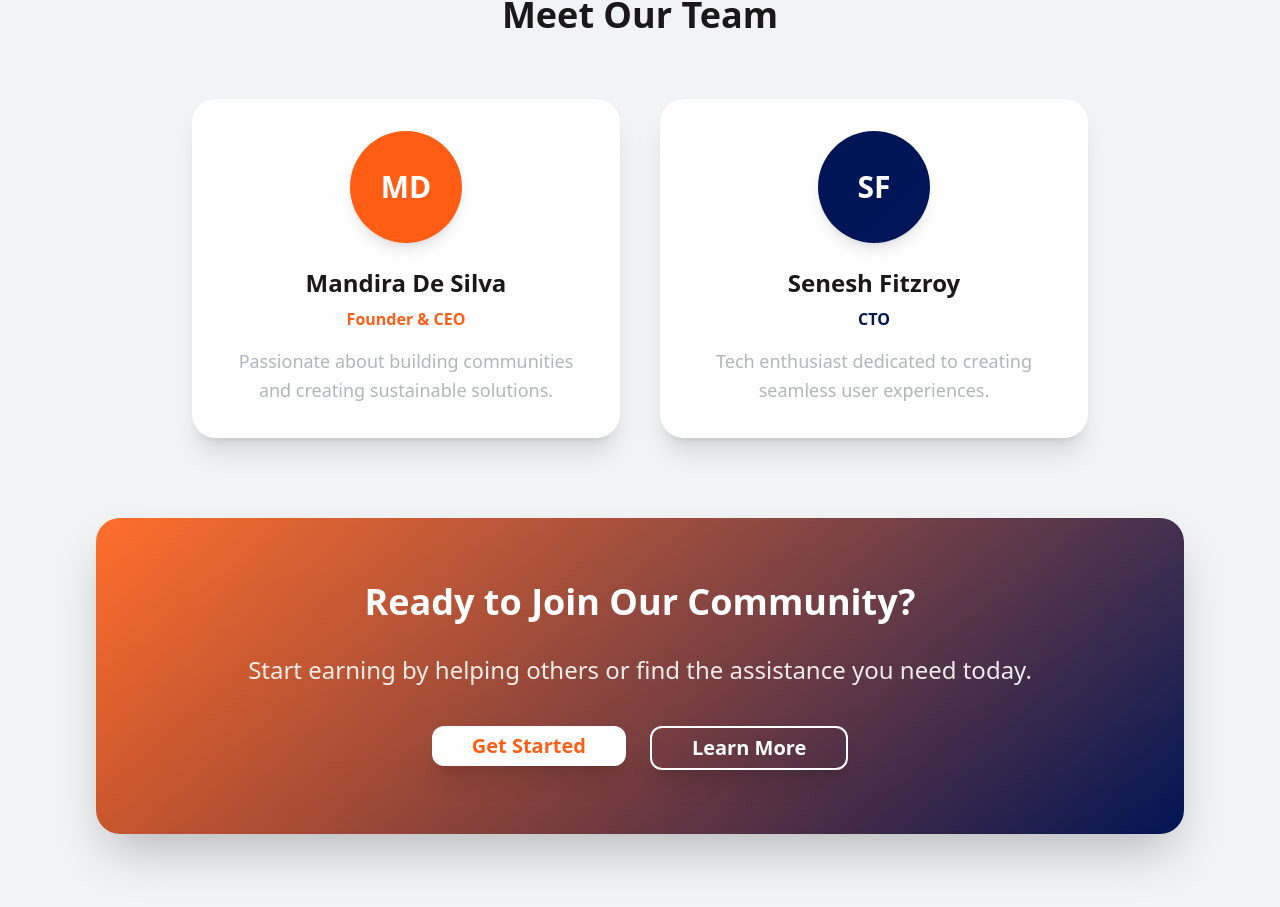
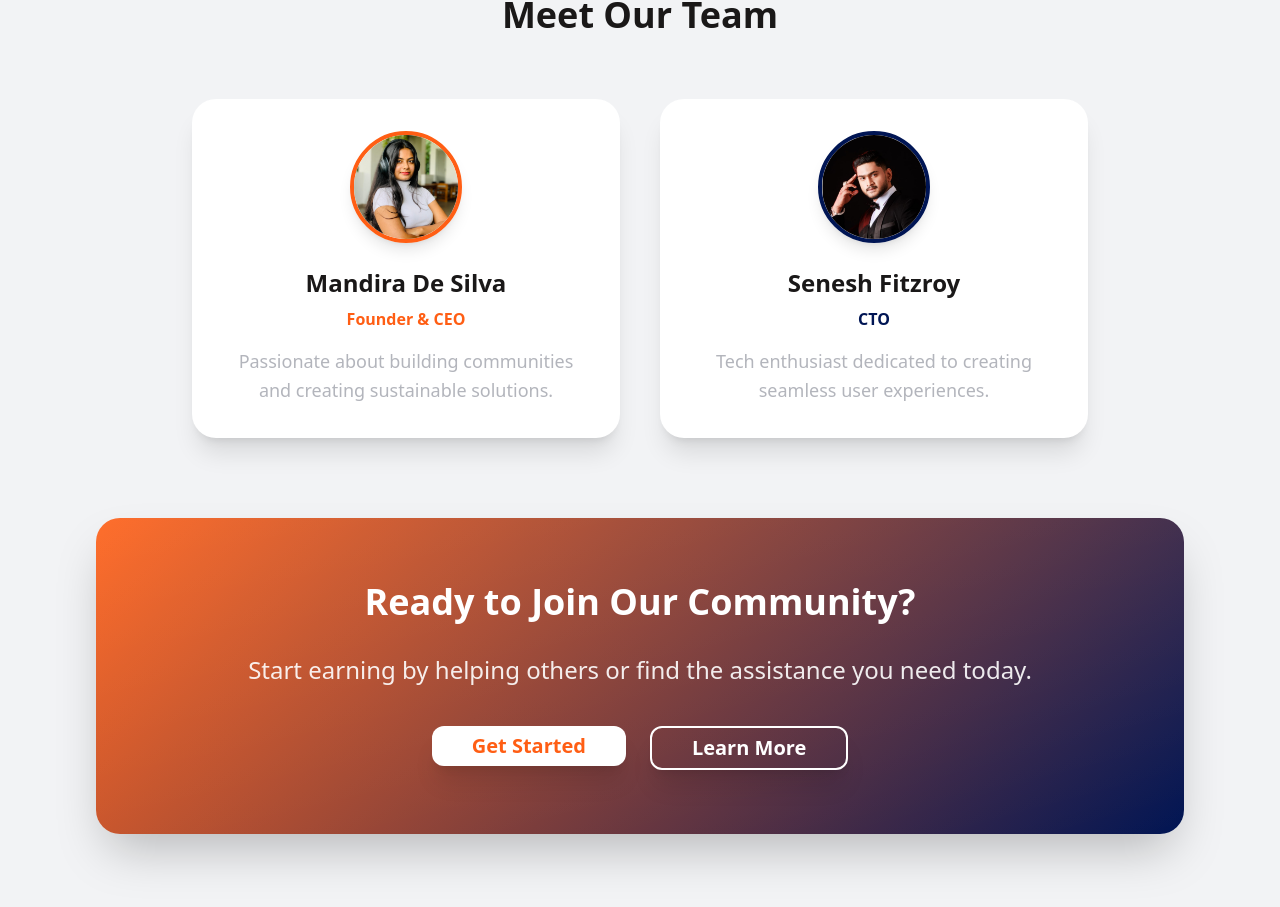
Before and after one commit to SeneshFitzroy/ToolnTask, a Next.js app: page /About in a window 1280 px wide. Shown: the part 1280-2187 px from the top of the page. Built offline with nearby package versions, Linux system fonts and the light colour scheme; a web font is replaced by a local one.

Commit message:
feat: Enhanced pages/About.tsx,  - Detailed changes: diff --git a/pages/About.tsx b/pages/About.tsx ind... at 01:58 PM +0530, July 03, 2025

```diff
--- a/pages/About.tsx
+++ b/pages/About.tsx
@@ -4,10 +4,13 @@ import Logo from '../src/components/Logo';
 import { Button } from '../src/components/ui/button';
 import { useState, useEffect } from 'react';
 import { useTheme } from 'next-themes';
+import Image from 'next/image';
 
 export default function About() {
   const { theme } = useTheme();
   const [mounted, setMounted] = useState(false);
+  const [ceoImageError, setCeoImageError] = useState(false);
+  const [ctoImageError, setCtoImageError] = useState(false);
 
   useEffect(() => {
     setMounted(true);
@@ -93,8 +96,20 @@ export default function About() {
             <h2 className="text-3xl sm:text-4xl font-bold mb-12 sm:mb-16" style={{ color: theme === 'dark' ? '#FFFFFF' : '#1A1818' }}>Meet Our Team</h2>
             <div className="grid grid-cols-1 md:grid-cols-2 gap-8 sm:gap-10 max-w-4xl mx-auto">
               <div className="p-8 rounded-3xl shadow-xl hover:scale-105 transition-all duration-300" style={{ backgroundColor: theme === 'dark' ? '#1A1818' : '#FFFFFF' }}>
-                <div className="w-24 h-24 sm:w-28 sm:h-28 rounded-full mx-auto mb-6 flex items-center justify-center shadow-lg" style={{ background: 'linear-gradient(135deg, #FF5E14 0%, #FF5D13 100%)' }}>
-                  <span className="text-white text-2xl sm:text-3xl font-bold">MD</span>
+                <div className="w-24 h-24 sm:w-28 sm:h-28 rounded-full mx-auto mb-6 overflow-hidden shadow-lg border-4" style={{ borderColor: '#FF5E14' }}>
+                  <img
+                    src="/ceo.jpg"
+                    alt="Mandira De Silva - Founder & CEO"
+                    className="w-full h-full object-cover"
+                    onError={(e) => {
+                      // Fallback to initials if image fails to load
+                      e.currentTarget.style.display = 'none';
+                      e.currentTarget.nextElementSibling.style.display = 'flex';
+                    }}
+                  />
+                  <div className="w-full h-full bg-gradient-to-br from-orange-400 to-orange-600 flex items-center justify-center" style={{ display: 'none' }}>
+                    <span className="text-white text-2xl sm:text-3xl font-bold">MD</span>
+                  </div>
                 </div>
                 <h3 className="text-xl sm:text-2xl font-bold mb-2" style={{ color: theme === 'dark' ? '#FFFFFF' : '#1A1818' }}>Mandira De Silva</h3>
                 <p className="font-semibold mb-4" style={{ color: '#FF5E14' }}>Founder & CEO</p>
@@ -104,8 +119,20 @@ export default function About() {
               </div>
 
               <div className="p-8 rounded-3xl shadow-xl hover:scale-105 transition-all duration-300" style={{ backgroundColor: theme === 'dark' ? '#1A1818' : '#FFFFFF' }}>
-                <div className="w-24 h-24 sm:w-28 sm:h-28 rounded-full mx-auto mb-6 flex items-center justify-center shadow-lg" style={{ background: 'linear-gradient(135deg, #001554 0%, #011659 100%)' }}>
-                  <span className="text-white text-2xl sm:text-3xl font-bold">SF</span>
+                <div className="w-24 h-24 sm:w-28 sm:h-28 rounded-full mx-auto mb-6 overflow-hidden shadow-lg border-4" style={{ borderColor: '#001554' }}>
+                  <img
+                    src="/cto.jpg"
+                    alt="Senesh Fitzroy - CTO"
+                    className="w-full h-full object-cover"
+                    onError={(e) => {
+                      // Fallback to initials if image fails to load
+                      e.currentTarget.style.display = 'none';
+                      e.currentTarget.nextElementSibling.style.display = 'flex';
+                    }}
+                  />
+                  <div className="w-full h-full bg-gradient-to-br from-blue-500 to-indigo-600 flex items-center justify-center" style={{ display: 'none' }}>
+                    <span className="text-white text-2xl sm:text-3xl font-bold">SF</span>
+                  </div>
                 </div>
                 <h3 className="text-xl sm:text-2xl font-bold mb-2" style={{ color: theme === 'dark' ? '#FFFFFF' : '#1A1818' }}>Senesh Fitzroy</h3>
                 <p className="font-semibold mb-4" style={{ color: '#001554' }}>CTO</p>
```
